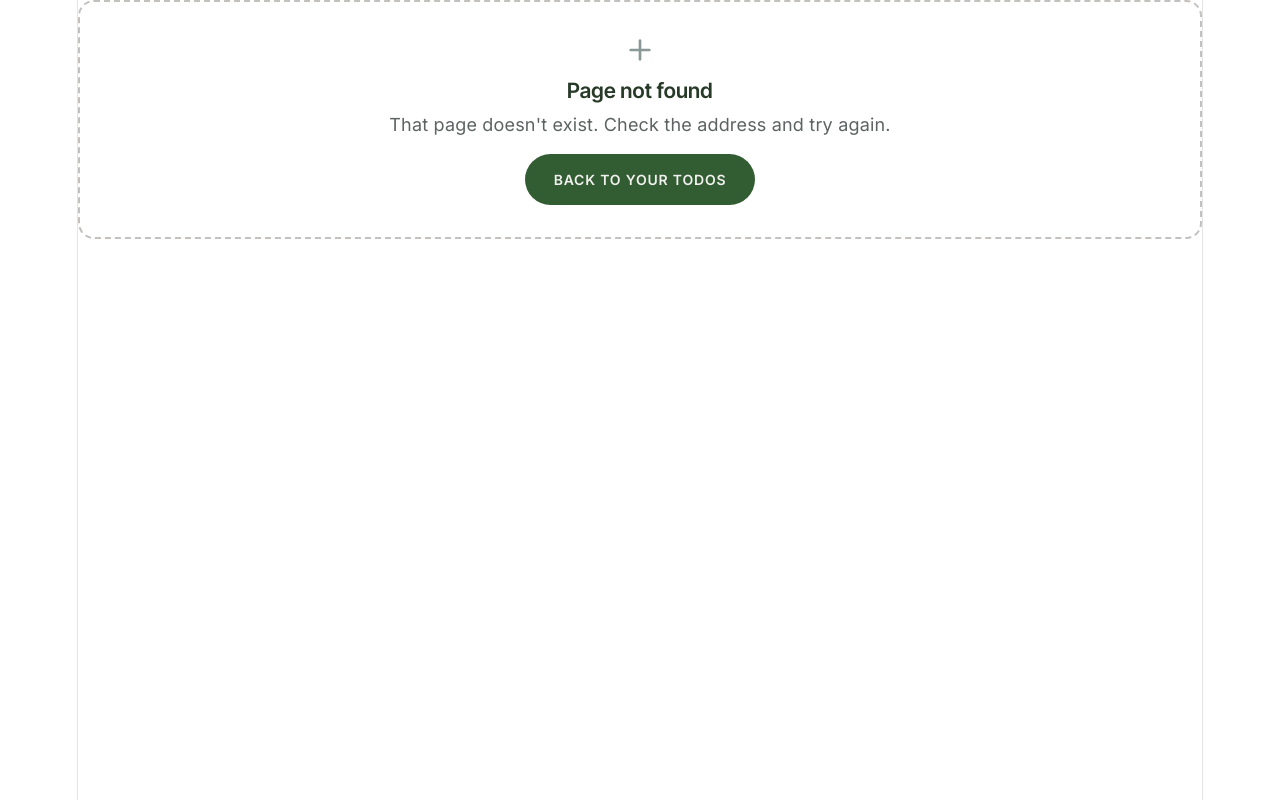
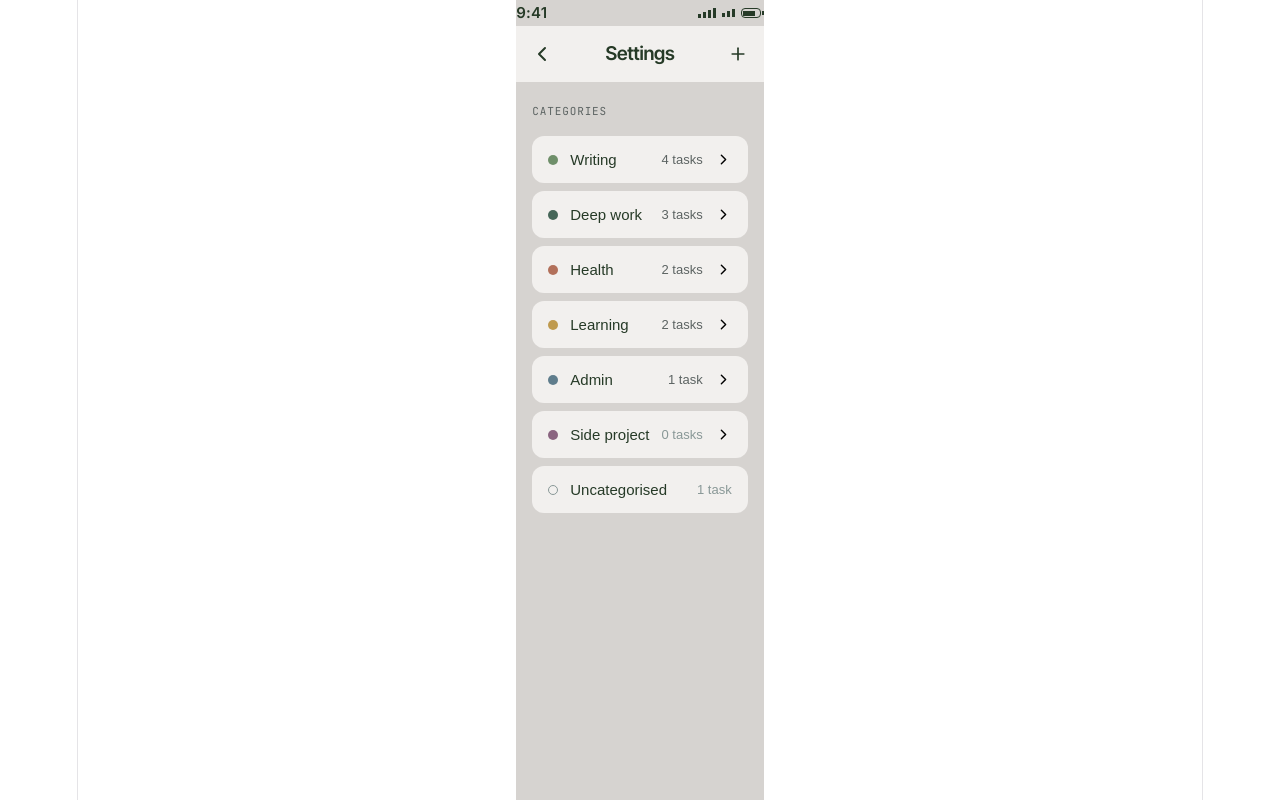
Before and after one commit to ihsanrabb/just-todo, a React (Vite) app: page /settings in a window 1280 px wide. Before the commit this address had no page. Built offline with nearby package versions, Linux system fonts and the light colour scheme.

Commit message:
feat: slicing settings page

```diff
--- a/src/components/ui/Icon/Icon.tsx
+++ b/src/components/ui/Icon/Icon.tsx
@@ -10,6 +10,7 @@ const X_GLYPH = (
 
 const GLYPHS = {
   'chevron-left': <polyline points="15 18 9 12 15 6" />,
+  'chevron-right': <polyline points="9 18 15 12 9 6" />,
   'trash-2': (
     <>
       <polyline points="3 6 5 6 21 6" />
@@ -49,9 +50,26 @@ export function Icon({ name, size = 24, label, className }: IconProps) {
   if (!glyph) return null
 
   const cls = ['ui-icon', className].filter(Boolean).join(' ')
-  const a11yProps = label
-    ? { role: 'img', 'aria-label': label }
-    : { 'aria-hidden': true, focusable: 'false' as const }
+
+  if (label) {
+    return (
+      <svg
+        className={cls}
+        width={size}
+        height={size}
+        viewBox="0 0 24 24"
+        fill="none"
+        stroke="currentColor"
+        strokeWidth={2}
+        strokeLinecap="round"
+        strokeLinejoin="round"
+        role="img"
+      >
+        <title>{label}</title>
+        {glyph}
+      </svg>
+    )
+  }
 
   return (
     <svg
@@ -64,7 +82,8 @@ export function Icon({ name, size = 24, label, className }: IconProps) {
       strokeWidth={2}
       strokeLinecap="round"
       strokeLinejoin="round"
-      {...a11yProps}
+      aria-hidden="true"
+      focusable="false"
     >
       {glyph}
     </svg>
--- a/src/main.tsx
+++ b/src/main.tsx
@@ -31,6 +31,12 @@ const router = createBrowserRouter([
       Component: (await import('./pages/FocusTimerPage')).default,
     }),
   },
+  {
+    path: 'settings',
+    lazy: async () => ({
+      Component: (await import('./pages/SettingsPage')).default,
+    }),
+  },
   { path: '*', Component: FallbackPage },
 ])
 
--- /dev/null
+++ b/src/pages/SettingsPage.css
@@ -0,0 +1,160 @@
+.settings {
+  background: var(--color-bg);
+  min-height: 100dvh;
+  display: flex;
+  flex-direction: column;
+  max-width: 393px;
+  margin: 0 auto;
+  text-align: left;
+}
+
+.settings__content {
+  flex: 1;
+  overflow-y: auto;
+  padding: 16px 16px 120px;
+  display: flex;
+  flex-direction: column;
+  gap: 12px;
+}
+
+.settings__section-label {
+  font-family: var(--font-mono);
+  font-size: 11px;
+  letter-spacing: 0.08em;
+  color: var(--color-text-secondary);
+}
+
+.settings__list {
+  list-style: none;
+  margin: 0;
+  padding: 0;
+  display: flex;
+  flex-direction: column;
+  gap: 8px;
+}
+
+.settings-row {
+  width: 100%;
+  display: flex;
+  align-items: center;
+  gap: 12px;
+  background: var(--color-surface);
+  border: none;
+  border-radius: 12px;
+  padding: 15px 16px;
+  cursor: pointer;
+  text-align: left;
+}
+
+.settings-row__dot {
+  width: 10px;
+  height: 10px;
+  border-radius: var(--radius-pill);
+  flex-shrink: 0;
+}
+
+.settings-row__dot--hollow {
+  background: transparent;
+  outline: 1px solid var(--color-text-disabled);
+  outline-offset: -1px;
+}
+
+.settings-row__name {
+  flex: 1;
+  font-size: 15px;
+  color: var(--color-text-primary);
+}
+
+.settings-row__count {
+  font-size: 13px;
+  color: var(--color-text-secondary);
+}
+
+.settings-row__count--muted {
+  color: var(--color-text-disabled);
+}
+
+.settings-edit {
+  display: flex;
+  flex-direction: column;
+  gap: 16px;
+  padding: 16px;
+  background: var(--color-surface);
+  border-radius: 12px;
+}
+
+.settings-edit__input {
+  background: var(--color-surface-alt);
+  border: none;
+  border-radius: var(--radius-md);
+  padding: 14px;
+  font-size: 16px;
+  color: var(--color-text-primary);
+  outline: 1px solid var(--color-border);
+  outline-offset: -1px;
+}
+
+.settings-edit__input:focus-visible {
+  outline: 2px solid var(--color-accent);
+  outline-offset: -2px;
+}
+
+.settings-edit__swatches {
+  display: flex;
+  flex-wrap: wrap;
+  gap: 12px;
+}
+
+.settings-edit__swatch {
+  width: 32px;
+  height: 32px;
+  border-radius: var(--radius-pill);
+  border: none;
+  padding: 0;
+  cursor: pointer;
+  outline: 2px solid transparent;
+  outline-offset: 2px;
+  transition: outline-color 0.15s ease;
+}
+
+.settings-edit__swatch--selected {
+  outline-color: var(--color-text-primary);
+}
+
+.settings-edit__actions {
+  display: flex;
+  align-items: center;
+  justify-content: space-between;
+  gap: 12px;
+}
+
+.settings-edit__actions-end {
+  display: flex;
+  gap: 8px;
+}
+
+.settings-edit__delete {
+  width: 44px;
+  height: 44px;
+  display: flex;
+  align-items: center;
+  justify-content: center;
+  background: transparent;
+  border: none;
+  border-radius: var(--radius-md);
+  outline: 1px solid var(--color-danger);
+  outline-offset: -1px;
+  color: var(--color-danger);
+  cursor: pointer;
+}
+
+.settings__dialog-overlay {
+  position: fixed;
+  inset: 0;
+  display: flex;
+  align-items: center;
+  justify-content: center;
+  padding: 16px;
+  background: rgb(0 0 0 / 0.4);
+  z-index: 10;
+}
--- /dev/null
+++ b/src/pages/SettingsPage.tsx
@@ -0,0 +1,192 @@
+import { useState } from 'react'
+import './SettingsPage.css'
+import {
+  AppHeader,
+  Button,
+  type CategoryColor,
+  Dialog,
+  EmptyState,
+  Icon,
+  StatusBar,
+} from '../components/ui'
+
+const CATEGORIES: { label: string; color: CategoryColor; count: number }[] = [
+  { label: 'Writing', color: 'fern', count: 4 },
+  { label: 'Deep work', color: 'moss', count: 3 },
+  { label: 'Health', color: 'clay', count: 2 },
+  { label: 'Learning', color: 'ochre', count: 2 },
+  { label: 'Admin', color: 'slate', count: 1 },
+  { label: 'Side project', color: 'plum', count: 0 },
+]
+
+const CATEGORY_SWATCHES: CategoryColor[] = [
+  'clay',
+  'fern',
+  'ink',
+  'mauve',
+  'moss',
+  'ochre',
+  'plum',
+  'slate',
+]
+
+const NO_CATEGORIES = false
+
+type EditCategoryCardProps = {
+  label: string
+  color: CategoryColor
+  onSave: () => void
+  onCancel: () => void
+  onDeleteRequest: () => void
+}
+
+function EditCategoryCard({
+  label,
+  color,
+  onSave,
+  onCancel,
+  onDeleteRequest,
+}: EditCategoryCardProps) {
+  const [name, setName] = useState(label)
+  const [selectedColor, setSelectedColor] = useState<CategoryColor>(color)
+
+  return (
+    <div className="settings-edit">
+      <input
+        className="settings-edit__input"
+        type="text"
+        value={name}
+        onChange={(e) => setName(e.target.value)}
+      />
+      <div className="settings-edit__swatches">
+        {CATEGORY_SWATCHES.map((swatch) => (
+          <button
+            key={swatch}
+            type="button"
+            className={`settings-edit__swatch${selectedColor === swatch ? ' settings-edit__swatch--selected' : ''}`}
+            style={{ background: `var(--color-cat-${swatch})` }}
+            aria-pressed={selectedColor === swatch}
+            aria-label={swatch}
+            onClick={() => setSelectedColor(swatch)}
+          />
+        ))}
+      </div>
+      <div className="settings-edit__actions">
+        <button
+          type="button"
+          className="settings-edit__delete"
+          aria-label="Delete category"
+          onClick={onDeleteRequest}
+        >
+          <Icon name="trash-2" size={18} />
+        </button>
+        <div className="settings-edit__actions-end">
+          <Button variant="secondary" onClick={onCancel}>
+            Cancel
+          </Button>
+          <Button variant="primary" onClick={onSave}>
+            Save
+          </Button>
+        </div>
+      </div>
+    </div>
+  )
+}
+
+export default function SettingsPage() {
+  const [editingIndex, setEditingIndex] = useState<number | null>(null)
+  const [confirmDelete, setConfirmDelete] = useState(false)
+
+  return (
+    <div className="settings">
+      <StatusBar />
+      <AppHeader
+        variant="settings"
+        title="Settings"
+        onBack={() => {}}
+        trailingIcon="plus"
+        onTrailing={() => {}}
+        trailingLabel="Add category"
+      />
+      <div className="settings__content">
+        {NO_CATEGORIES ? (
+          <EmptyState
+            title="No categories"
+            body="Add a category to organise your tasks"
+            actionLabel="ADD CATEGORY"
+            onAction={() => {}}
+          />
+        ) : (
+          <>
+            <span className="settings__section-label">CATEGORIES</span>
+            <ul className="settings__list">
+              {CATEGORIES.map((c, i) => (
+                <li key={c.label}>
+                  {editingIndex === i ? (
+                    <EditCategoryCard
+                      label={c.label}
+                      color={c.color}
+                      onSave={() => setEditingIndex(null)}
+                      onCancel={() => setEditingIndex(null)}
+                      onDeleteRequest={() => setConfirmDelete(true)}
+                    />
+                  ) : (
+                    <button
+                      type="button"
+                      className="settings-row"
+                      onClick={() => setEditingIndex(i)}
+                    >
+                      <span
+                        className="settings-row__dot"
+                        style={{ background: `var(--color-cat-${c.color})` }}
+                      />
+                      <span className="settings-row__name">{c.label}</span>
+                      <span
+                        className={`settings-row__count${c.count === 0 ? ' settings-row__count--muted' : ''}`}
+                      >
+                        {c.count} task{c.count === 1 ? '' : 's'}
+                      </span>
+                      <Icon name="chevron-right" size={17} />
+                    </button>
+                  )}
+                </li>
+              ))}
+              <li>
+                <button
+                  type="button"
+                  className="settings-row"
+                  onClick={() => {}}
+                >
+                  <span className="settings-row__dot settings-row__dot--hollow" />
+                  <span className="settings-row__name">Uncategorised</span>
+                  <span className="settings-row__count settings-row__count--muted">
+                    1 task
+                  </span>
+                </button>
+              </li>
+            </ul>
+          </>
+        )}
+      </div>
+      {confirmDelete ? (
+        <div className="settings__dialog-overlay">
+          <Dialog
+            title="Delete category?"
+            confirmLabel="Delete"
+            cancelLabel="Cancel"
+            destructive
+            onCancel={() => setConfirmDelete(false)}
+            onConfirm={() => {
+              setConfirmDelete(false)
+              setEditingIndex(null)
+            }}
+          >
+            {/* Placeholder copy: no confirm-dialog mockup was provided. */}
+            Tasks in this category will become uncategorised. This can't be
+            undone.
+          </Dialog>
+        </div>
+      ) : null}
+    </div>
+  )
+}
```
